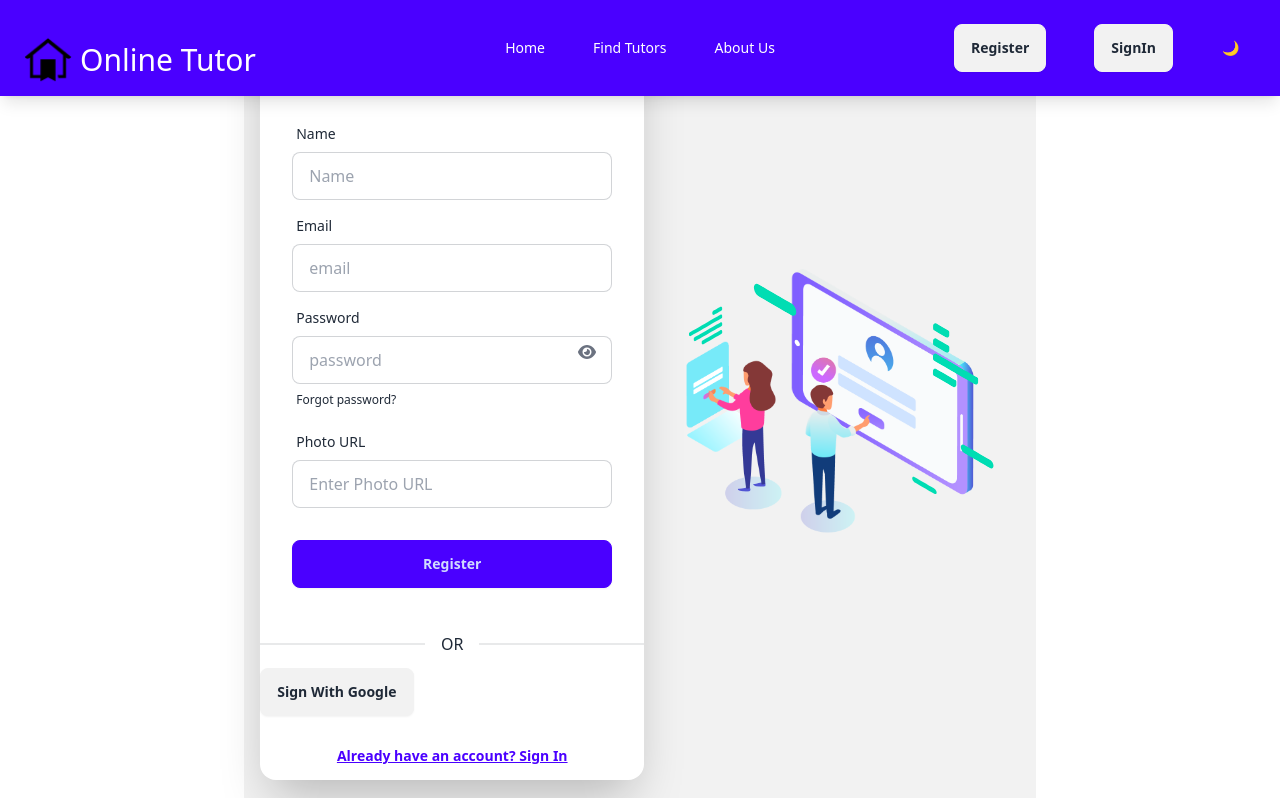
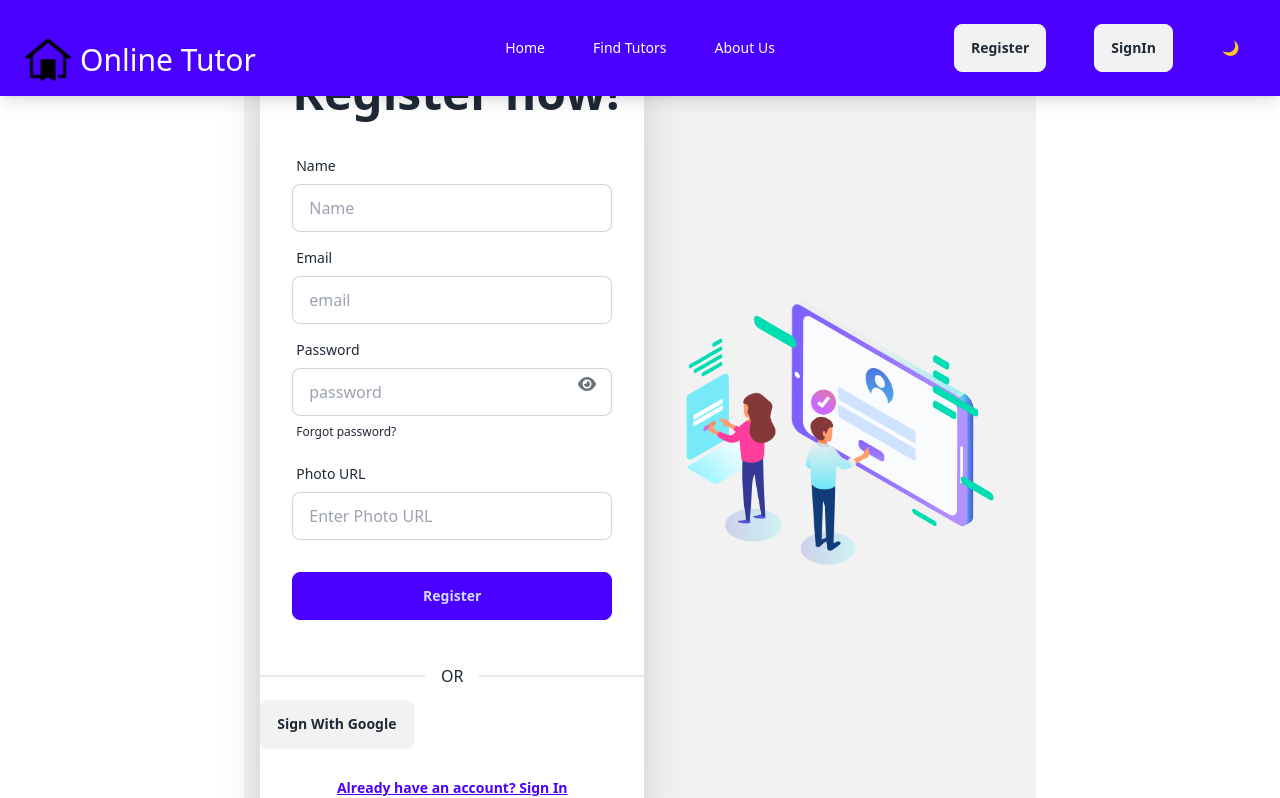
Before and after one commit to DreamerHridoy/Tutor-Booking-Platfrom, a React (Vite) app: page /register in a window 1280 px wide. Shown: the top 798 px of the page. Built offline with nearby package versions, Linux system fonts and the light colour scheme; no server answers.

Commit message:
balancing

```diff
--- a/src/pages/Register/Register.jsx
+++ b/src/pages/Register/Register.jsx
@@ -48,7 +48,7 @@ const Register = () => {
   };
 
   return (
-    <div className="hero bg-base-200 min-h-screen">
+    <div className="hero bg-base-200 min-h-screen mt-8">
       <div className="hero-content flex-col lg:flex-row-reverse">
         <div className="text-center lg:text-left w-96">
           <Lottie animationData={RegisterLottieData}></Lottie>
```
